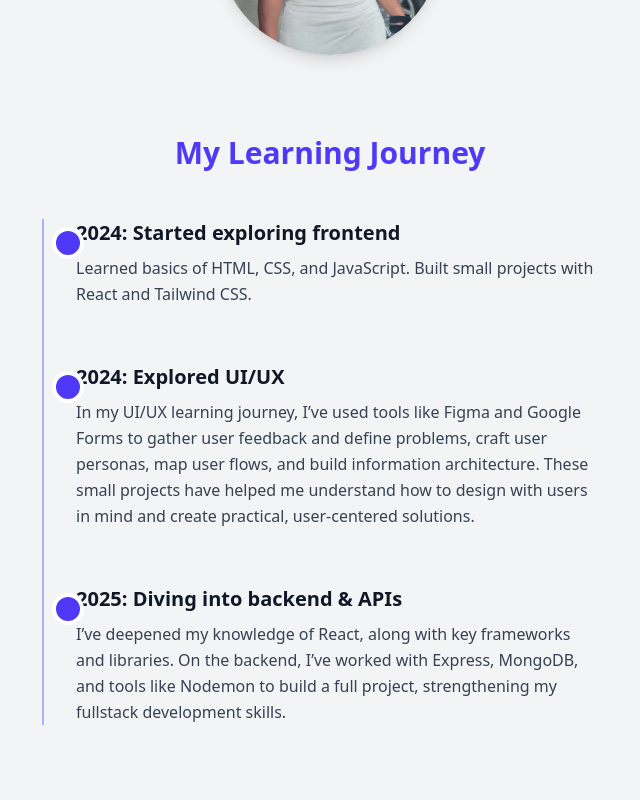
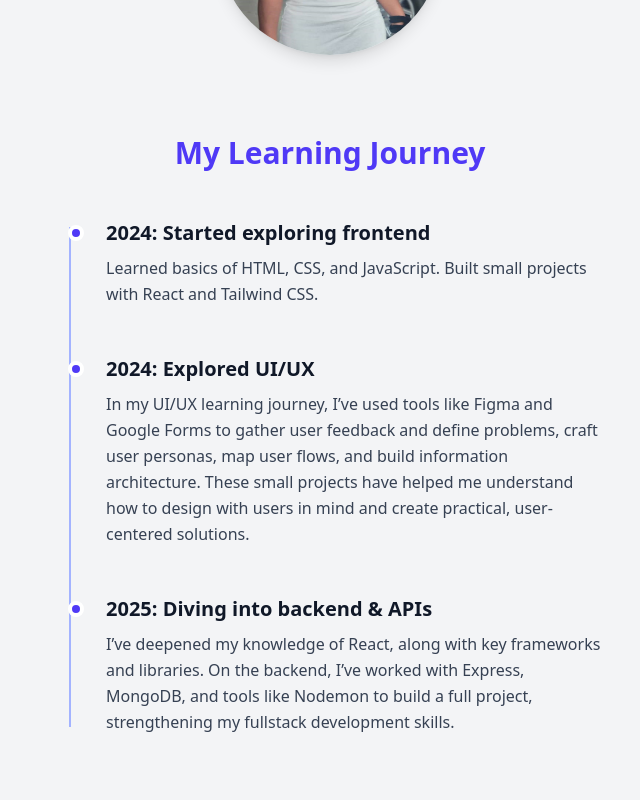
Before and after one commit to Basco-sm/basco-portfolio, a React (Vite) app: page /about in a window 1280 px wide. Shown: the part 760-1560 px from the top of the page, without its empty margins (310-950 px from the left). Built offline with nearby package versions, Linux system fonts and the light colour scheme.

Commit message:
made changes to resume section

```diff
--- a/src/pages/About.jsx
+++ b/src/pages/About.jsx
@@ -38,12 +38,14 @@ export default function About() {
       </section>
 
       {/* Learning Journey Timeline */}
-      <section className='pb-12'>
+      <section className='pb-16'>
         <h2 className="text-3xl font-bold mb-12 text-indigo-600 dark:text-cyan-400 text-center">
           My Learning Journey
         </h2>
+        <div className='relative max-w-xl mx-auto px-4'>
+        <div className='absolute left-[27px] top-2 bottom-2 w-0.5 bg-indigo-300 dark:bg-cyan-700'></div>
+        <div className='space-y-12'>
 
-        <ol className="relative border-l-2 border-indigo-300 dark:border-cyan-700 max-w-xl mx-auto space-y-14 pl-8 pr-4">
           {[
             {
               year: '2024',
@@ -64,13 +66,14 @@ export default function About() {
                 'I’ve deepened my knowledge of React, along with key frameworks and libraries. On the backend, I’ve worked with Express, MongoDB, and tools like Nodemon to build a full project, strengthening my fullstack development skills.',
             },
           ].map(({ year, title, description }) => (
-            <li key={year} className="relative">
-              <span className="absolute -left-6 top-2 bg-indigo-600 dark:bg-cyan-400 rounded-full w-8 h-8 border-4 border-white dark:border-gray-900"></span>
+            <div key={year} className="relative pl-12">
+              <span className="absolute left-2.5 top-1.5 bg-indigo-600 dark:bg-cyan-400 rounded-full w-4 h-4 border-4 border-white dark:border-gray-900"></span>
               <h3 className="text-xl font-semibold text-gray-900 dark:text-white mb-2">{year}: {title}</h3>
               <p className="text-gray-700 dark:text-gray-300 leading-relaxed">{description}</p>
-            </li>
+            </div>
           ))}
-        </ol>
+        </div>
+        </div>
       </section>
     </motion.main>
   );
```
